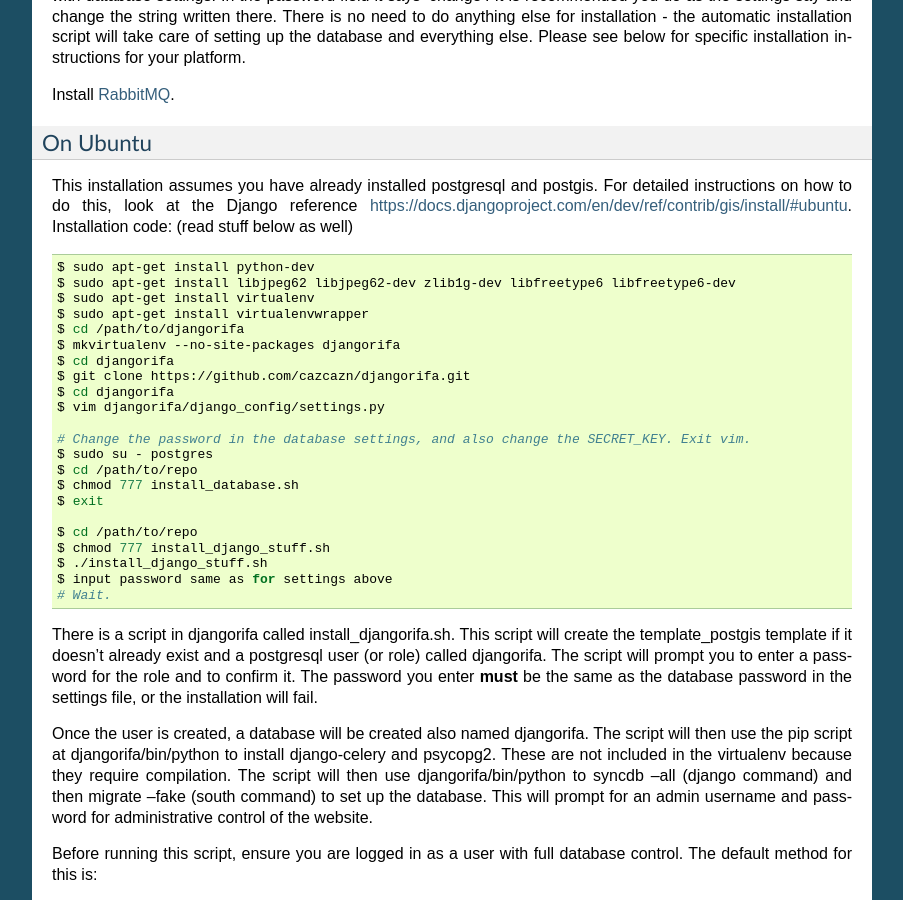
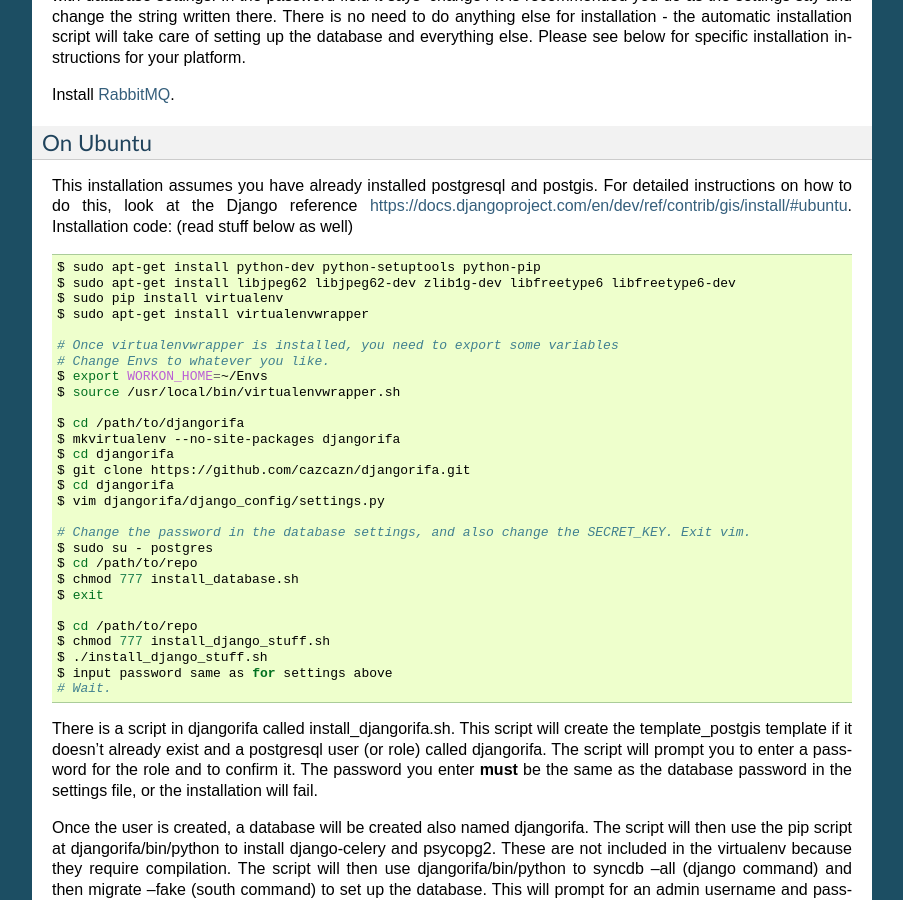
Before and after one commit to taarifa/djangorifa, a Sphinx documentation site: the page built from docs/source/start/installation.rst, in a window 1280 px wide and 900 px high, scrolled down 910 px. Shown: the whole window, without its empty margins (198-1101 px from the left). Built offline with Sphinx 7.4.7, drawn with Linux system fonts in a browser that asks for light colours.

Commit message:
Virtualenvwrapper stuff

```diff
--- a/docs/source/start/installation.rst
+++ b/docs/source/start/installation.rst
@@ -46,10 +46,16 @@ This installation assumes you have already installed postgresql and postgis. For
 
 .. code-block:: bash
 
-  $ sudo apt-get install python-dev
+  $ sudo apt-get install python-dev python-setuptools python-pip
   $ sudo apt-get install libjpeg62 libjpeg62-dev zlib1g-dev libfreetype6 libfreetype6-dev
-  $ sudo apt-get install virtualenv
+  $ sudo pip install virtualenv
   $ sudo apt-get install virtualenvwrapper
+
+  # Once virtualenvwrapper is installed, you need to export some variables
+  # Change Envs to whatever you like.
+  $ export WORKON_HOME=~/Envs
+  $ source /usr/local/bin/virtualenvwrapper.sh
+
   $ cd /path/to/djangorifa
   $ mkvirtualenv --no-site-packages djangorifa
   $ cd djangorifa
```
